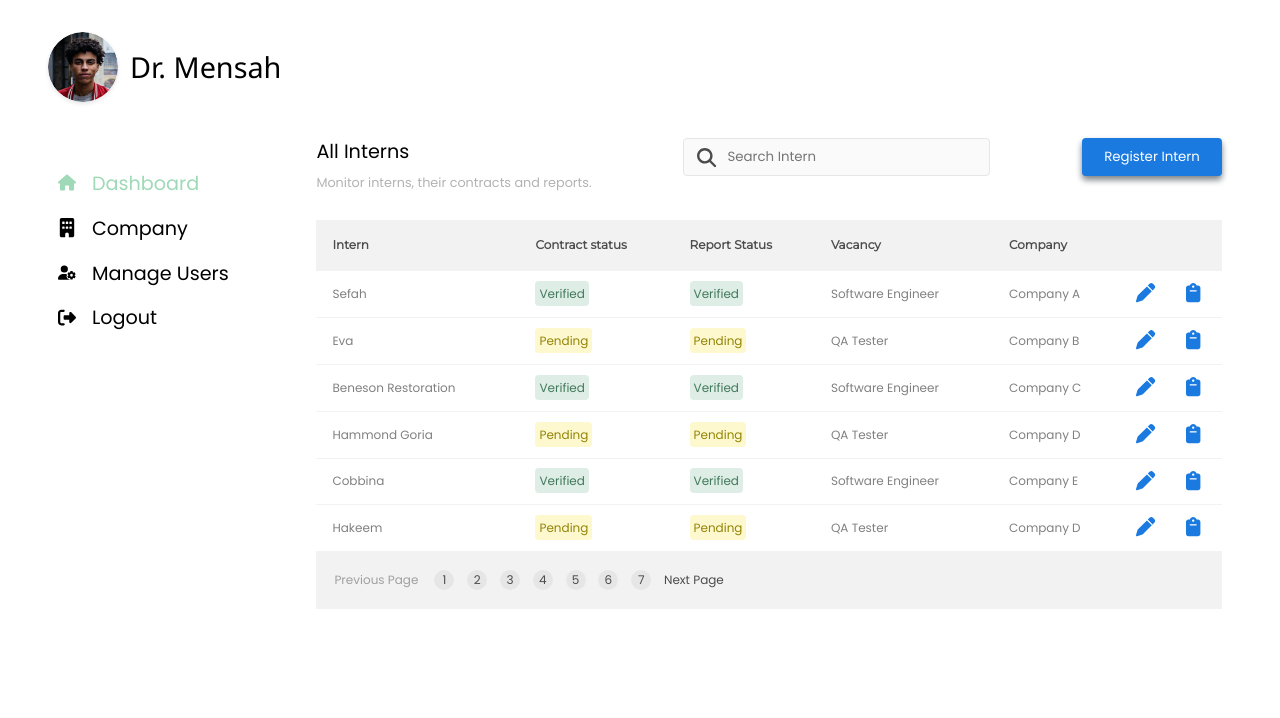
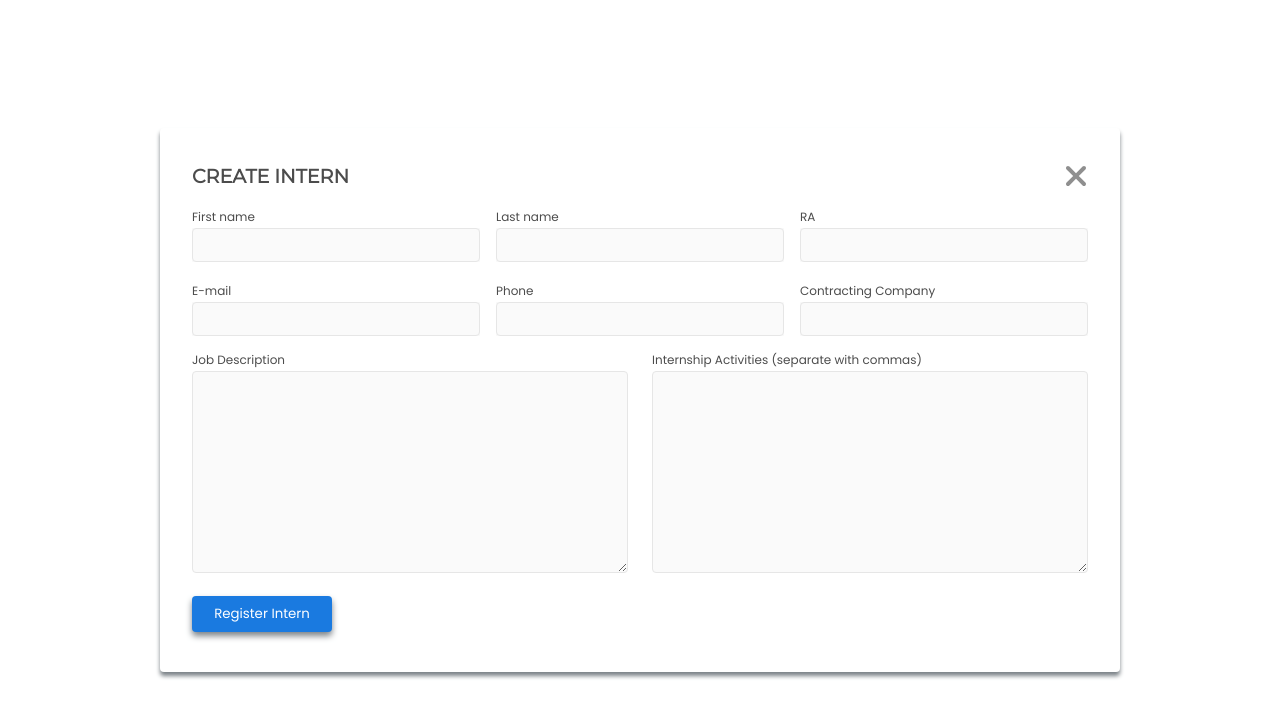
Before and after one commit to Cobby-a/AttachKonnectFrontend, a React (Create React App) app: page / in a window 1280 px wide. Shown: the top 718 px of the page. Built offline with nearby package versions, Linux system fonts and the light colour scheme.

Commit message:
supervisor registerIntern page

```diff
--- a/src/App.js
+++ b/src/App.js
@@ -8,7 +8,8 @@ import '@fortawesome/fontawesome-free/css/all.css';
 // import ManagerDashboard from './manager/dashboard';
 // import ManagerCompany from './manager/company';
 // import ManagerApplicants from './manager/applicants';
-import SupervisorDashboard from './supervisor/dashboard';
+// import SupervisorDashboard from './supervisor/dashboard';
+import SupervisorRegisterIntern from './supervisor/registerIntern';
 
 function App() {
   return (
@@ -22,7 +23,8 @@ function App() {
       {/* <ManagerDashboard/> */}
       {/* <ManagerCompany/> */}
       {/* <ManagerApplicants/> */}
-      <SupervisorDashboard/>
+      {/* <SupervisorDashboard/> */}
+      <SupervisorRegisterIntern/>
     </div>
   );
 }
--- /dev/null
+++ b/src/supervisor/registerIntern.css
@@ -0,0 +1,95 @@
+.supervisorManageBody{
+    min-height: 100vh;
+    display: flex;
+    justify-content: center;
+    align-items: center;
+}
+.manageUserContainer{
+    width: 90vw;
+    margin: 5rem auto;
+    background: #ffffff;
+    border-radius: 4px;
+    padding: 2.5rem 2rem;
+    max-width: 960px;
+    box-shadow: 0 4px 4px #7c8388;
+}
+.formContainer1{
+    display: flex;
+    flex-flow: row wrap;
+    column-gap: 1rem;
+    justify-content: center;
+    row-gap: 1rem;
+    margin-bottom: 1rem;
+    /* width: 100%; */
+}
+.formContainer2{
+    display: flex;
+    flex-flow: row wrap;
+    column-gap: 1rem;
+    row-gap: 1rem;
+    justify-content: center;
+}
+.input{
+    background-color: #FAFAFA;
+    min-width: 200px;
+    /* max-width: 200px; */
+}
+form label, p{
+    font-size: 12px;
+    color: #4C4C4C;
+    line-height: 16px;
+}
+form input{
+    font-size: 13px;
+    font-family: "Poppins";
+}
+
+input{
+    border: none;
+    font-family: 'Poppins';
+    background-color: #FAFAFA;
+    width: 100%;
+    padding: 6px 8px 6px 8px;
+    border: 1px solid #E6E6E6;
+    border-radius: 4px;
+}
+input:focus{
+    outline: none;
+}
+form p{
+    margin-bottom: -1px;
+    padding-bottom: 4px;
+}
+button{
+    border: none;
+    width: 140px;
+    text-align: center;
+    padding: 8px 0;
+    font-family: "Poppins";
+    color: #ffffff;
+    background-color: #1A7AE0;
+    cursor: pointer;
+    border-radius: 4px;
+    box-shadow: 0 4px 6px #7c8388;
+    margin-top: 1rem;
+}
+.formContainer3{
+    display: flex;
+    flex-flow: row wrap;
+    column-gap: 1.5rem;
+    justify-content: center;
+    margin-top: 1rem;
+    row-gap: 1rem;
+}
+textarea{
+    border: none;
+    font-family: 'Poppins';
+    background-color: #FAFAFA;
+    border: 1px solid #E6E6E6;
+    border-radius: 4px;
+    min-width: 200px;
+    width: 100%;
+}
+textarea:focus{
+    outline: none;
+}
--- /dev/null
+++ b/src/supervisor/registerIntern.js
@@ -0,0 +1,60 @@
+import { FontAwesomeIcon } from '@fortawesome/react-fontawesome';
+import './registerIntern.css'
+import { faXmark } from '@fortawesome/free-solid-svg-icons';
+
+
+const SupervisorRegisterIntern = () => {
+    return(
+        <article className='supervisorManageBody'>
+            <section className='manageUserContainer'>
+                <div style={{display: 'flex', justifyContent:'space-between',}}>
+                    <p style={{fontFamily: 'Montserrat', fontWeight: "600", textTransform:'uppercase', fontSize: "1.2rem", alignContent: 'center', alignSelf: 'center'}}>Create Intern</p>
+                    <FontAwesomeIcon icon={faXmark} style={{fontSize: "32px", color: "#8F8F8F", cursor:'pointer',marginTop: "-0.5rem"}}/>
+                </div>
+                <form>
+                    <div className="formContainer1">
+                        <div style={{flex: 1}}>
+                            <label>First name</label>
+                            <div className='input'><input type='text' required name='firstName'/></div>
+                        </div>
+                        <div style={{flex: 1}}>
+                            <label>Last name</label>
+                            <div className='input'><input type='text' required name='lastName'/></div>
+                        </div>
+                        <div style={{flex: 1}}>
+                            <label>RA</label>
+                            <div className='input'><input type='text' required/></div>
+                        </div>
+                    </div>
+                    <div className='formContainer2'>
+                        <div style={{flex: 1}}>
+                            <label>E-mail</label>
+                            <div className='input'><input type='email' required name='email'/></div>
+                        </div>
+                        <div style={{flex: 1}}>
+                            <label>Phone</label>
+                            <div className='input'><input type='tel' required name='phone'/></div>
+                        </div>
+                        <div style={{flex: 1}}>
+                            <label>Contracting Company</label>
+                            <div className='input'><input type='text' required name='contractingCompany'/></div>
+                        </div>
+                    </div>
+                    <div className='formContainer3'>
+                        <div style={{flex: 1}}>
+                            <p>Job Description</p>
+                            <textarea rows="10" name='jobDescription'></textarea>
+                        </div>
+                        <div style={{flex: 1}}>
+                            <p>Internship Activities (separate with commas)</p>
+                            <textarea rows="10" name='jobDescription'></textarea>
+                        </div>
+                    </div>
+                    <button type='submit'>Register Intern</button>
+                </form>
+            </section>
+        </article>
+    )
+}
+
+export default SupervisorRegisterIntern;
```
